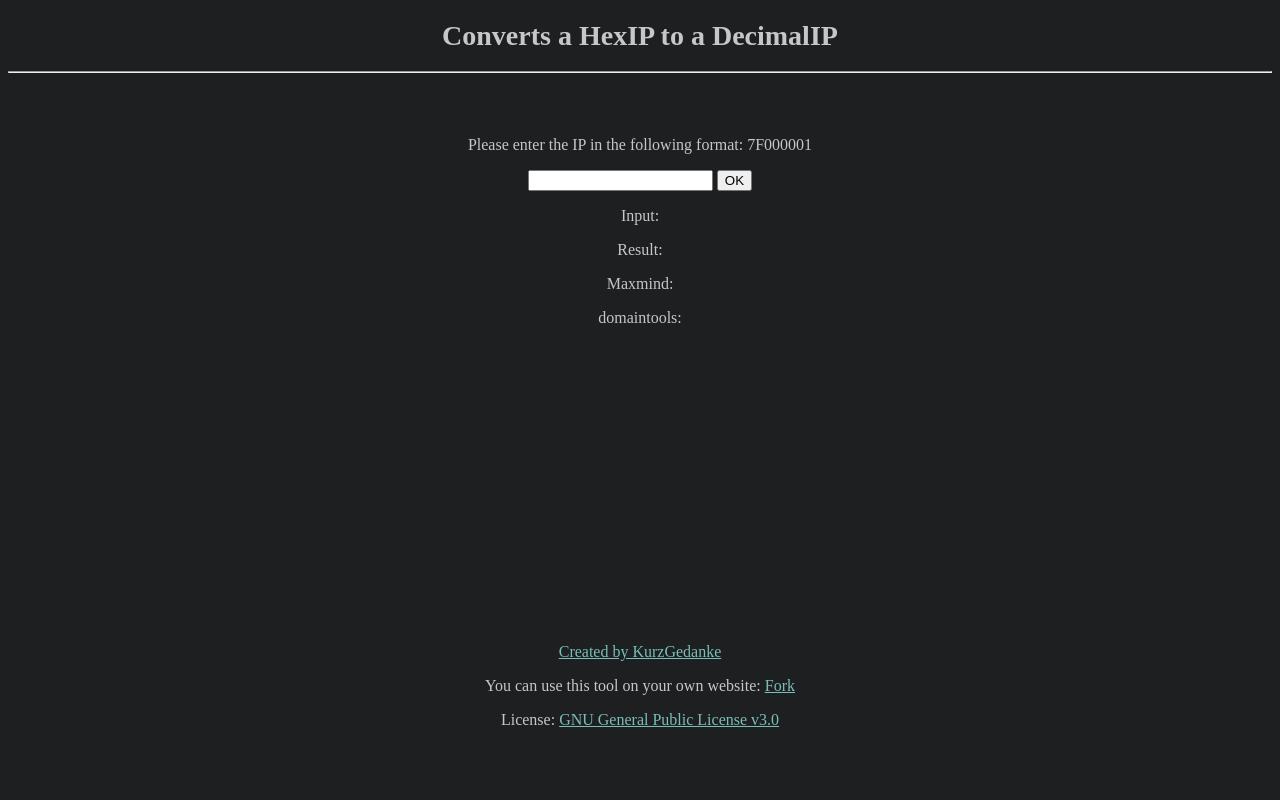
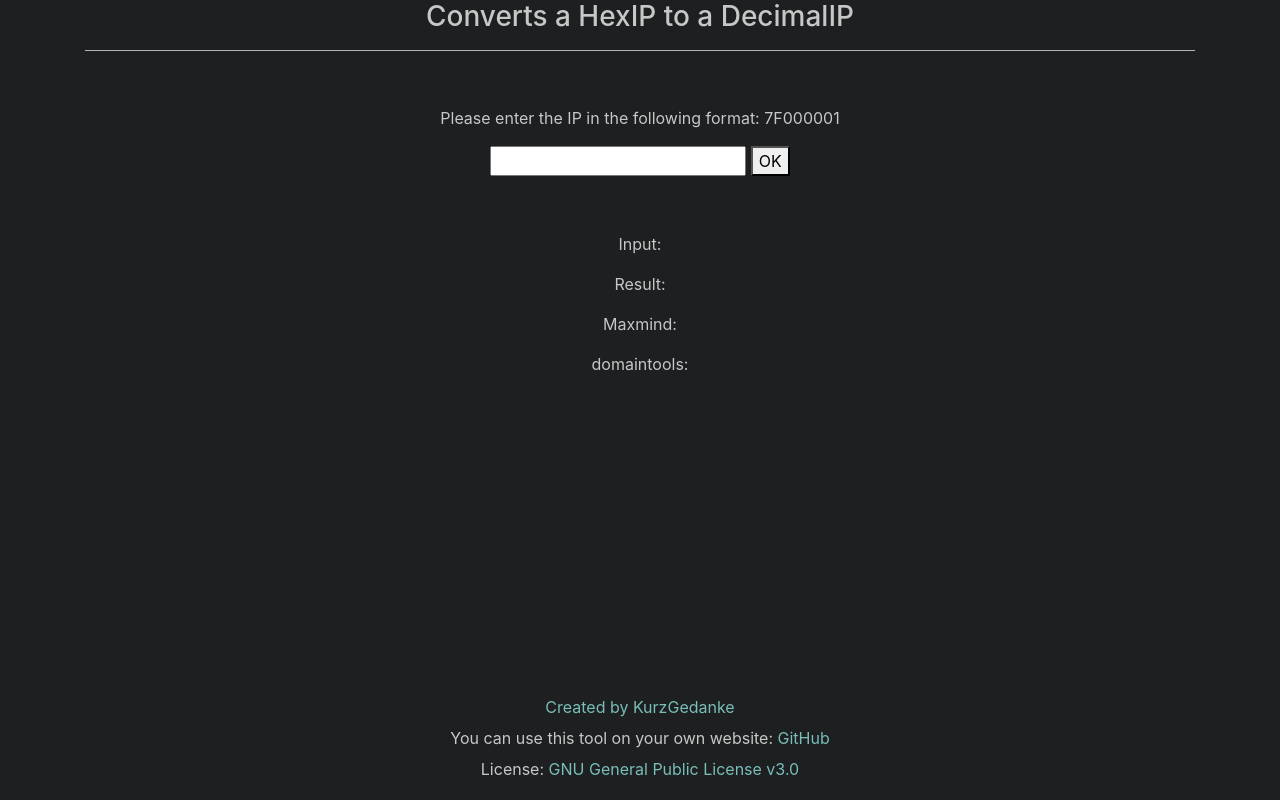
Before and after one commit to KurzGedanke/toDecimalIP, a plain HTML site: page index.html in a window 1280 px wide. Drawn offline with nearby package versions, Linux system fonts and the light colour scheme.

Commit message:
Bootstrap

```diff
--- a/css/style.css
+++ b/css/style.css
@@ -1,22 +1,10 @@
-* {
-  text-align: center;
-}
-
-.wrapper{
-  position: relative;
-  left: 50%;
-  width: 100%;
-  margin-top: 20px;
-  margin-left: -50%;
-}
-
 body {
   background: #1D1F21;
-  color: #C5C8C6
+  color: #C5C8C6;
   }
 
 a {
-  color: #79BEB7
+  color: #79BEB7;
 }
 
 h1{
@@ -36,15 +24,15 @@ h1{
 }
 
 #result{
-    color: #C0A7C7
+    color: #C0A7C7;
 }
 
 #maxmind{
-    color: #C0A7C7
+    color: #C0A7C7;
 }
 
 #domaintools{
-    color: #C0A7C7
+    color: #C0A7C7;
 }
 
 #hrLine{
@@ -52,6 +40,11 @@ h1{
   background: #C5C8C6;
 }
 
-footer{
-  margin-top: 25%;
+.footer {
+  position: absolute;
+  bottom: 0;
+  width: 100%;
+  height: 100px;
+  line-height: 15px;
+  background-color: #1D1F21;
 }
--- a/index.html
+++ b/index.html
@@ -2,20 +2,23 @@
 <html>
 <head>
   <title>HexIP Converter</title>
+  <link rel="stylesheet" type="text/css" href="css/bootstrap.min.css">
   <link rel="stylesheet" type="text/css" href="css/style.css">
+
   <link rel="search" type="application/opensearchdescription+xml" title="KurzGedanke" href="/opensearch.xml" />
   <script src="https://ajax.googleapis.com/ajax/libs/jquery/3.2.0/jquery.min.js"></script>
   <script src="js/jquery-js.js"></script>
   <script src="js/ipconverter.js"></script>
-  <script async defer src="https://buttons.github.io/buttons.js"></script>
+  <script type="text/javascript" src="js/bootstrap.min.js"></script>
 
+  <meta name="viewport" content="width=device-width, initial-scale=1, shrink-to-fit=no">
   <meta charset="UTF-8">
   <meta name="description" content="Converts a HexIP to a DecimalIP">
   <meta name="keywords" content="ip, converter, free, HexIP, DecimalIP, decimal, hex, hexadecimal, online">
   <meta name="author" content="KurzGedanke">
 </head>
   <body onload="getURLParam();">
-    <div class="wrapper">
+    <div class="container text-center">
       <h1>Converts a HexIP to a DecimalIP</h1>
       <hr id ="hrLine">
       <div class="input">
@@ -24,7 +27,7 @@
           <input id="id1" type="text" min="0" required>
           <button onclick="getLineInput()">OK</button>
         </div>
-        <p>
+        <p style="margin-top: 5%;">
            Input: <span id="oc"></span>
         </p>
         <p>
@@ -41,16 +44,18 @@
       </div>
       <noscript>Please enable JavaScript!</noscript>
       </p>
-      <footer>
+      </div>
+      <footer class="footer">
+        <div class="container text-center">
         <p>
           <a href="https://github.com/KurzGedanke"> Created by KurzGedanke</a>
         </p>
-        <p>You can use this tool on your own website: <a class="github-button" href="https://github.com/KurzGedanke/toDecimalIP/fork" data-icon="octicon-repo-forked" data-count-href="/KurzGedanke/toDecimalIP/network" data-count-api="/repos/KurzGedanke/toDecimalIP#forks_count" data-count-aria-label="# forks on GitHub" aria-label="Fork KurzGedanke/toDecimalIP on GitHub">Fork</a>
+        <p>You can use this tool on your own website: <a href="https://github.com/KurzGedanke/toDecimalIP">GitHub</a>
         </p>
         <p>
           License: <a href="https://github.com/KurzGedanke/toDecimalIP/blob/master/LICENSE">GNU General Public License v3.0</a>
         </p>
+        </div>
       </footer>
-      </div>
   </body>
 </html>
```
Also changed, not shown: css/bootstrap.min.css (added), js/bootstrap.min.js (added), 2 other files.
